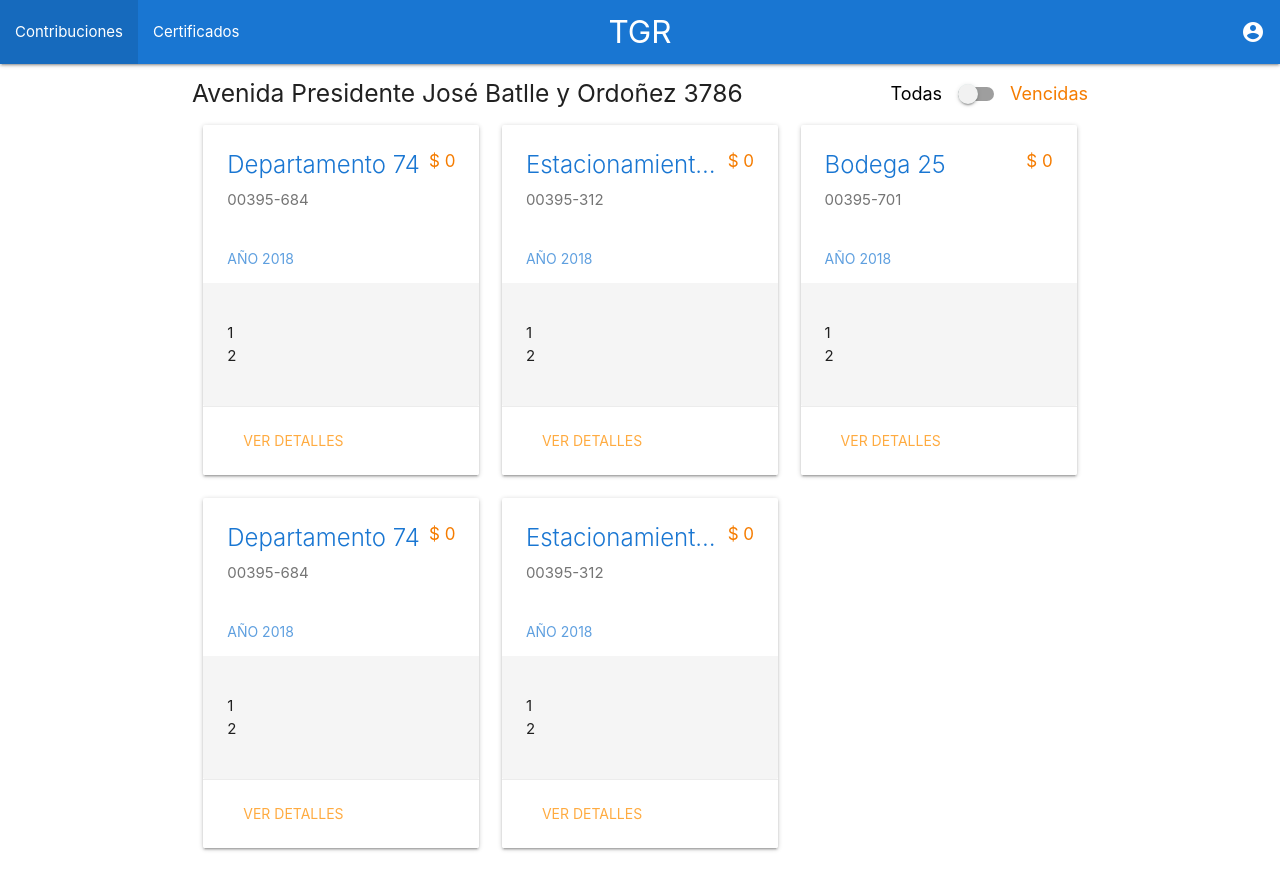
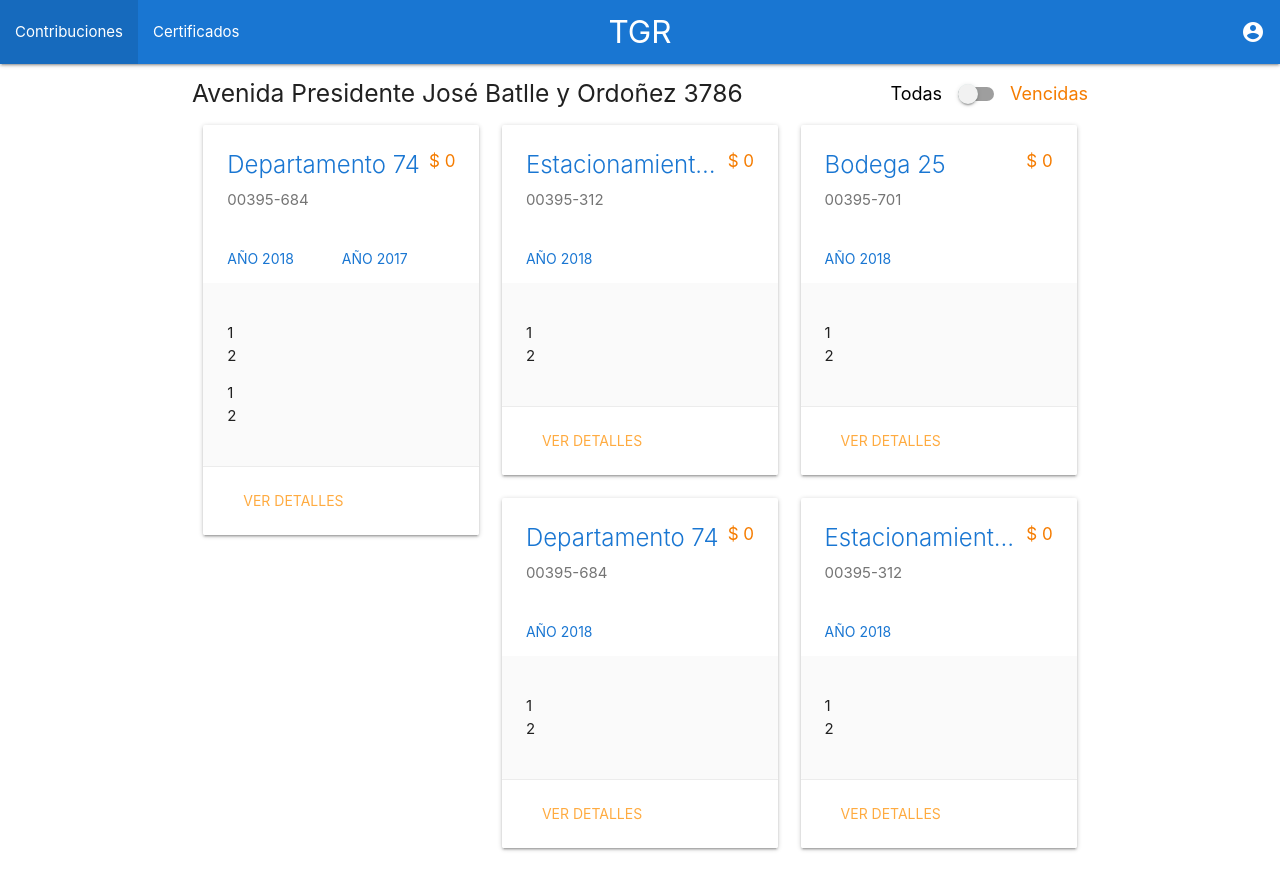
Before and after one commit to sfigueroam/contribuciones-front, an Angular app: page /contribuciones in a window 1280 px wide. Built offline with nearby package versions, Linux system fonts and the light colour scheme.

Commit message:
WIP: ajustando estilos

```diff
--- a/src/app/contribuciones-paso1/contribuciones-paso1.component.html
+++ b/src/app/contribuciones-paso1/contribuciones-paso1.component.html
@@ -20,13 +20,13 @@
         </div>
         <div class="card-tabs">
           <ul class="tabs">
-            <li class="tab active" *ngFor="let y of getYears(c)">
-              <a href="#{{y}}">Año {{y}}</a>
+            <li class="tab" *ngFor="let y of getYears(c)">
+              <a class="active" href="#year{{y}}">Año {{y}}</a>
             </li>
           </ul>
         </div>
-        <div class="card-content grey lighten-4">
-          <div *ngFor="let y of getYears(c)" id="{{y}}" >
+        <div class="card-content grey lighten-5">
+          <div *ngFor="let y of getYears(c)" id="year{{y}}" >
             <ul>
               <li *ngFor="let q of c.quotes.get(y)">{{q.number}}</li>
             </ul>
--- a/src/app/contribuciones-paso1/contribuciones-paso1.component.ts
+++ b/src/app/contribuciones-paso1/contribuciones-paso1.component.ts
@@ -25,6 +25,24 @@ export class ContribucionesPaso1Component implements OnInit {
             identification: '00395-684',
             quotes: new Map<number, Quote[]>()
               .set(2018, [
+                new Quote({
+                  number: 1,
+                  expiration: new Expiration({
+                    day: 20,
+                    month: 4
+                  }),
+                  amount: 15000
+                }),
+                new Quote({
+                  number: 2,
+                  expiration: new Expiration({
+                    day: 20,
+                    month: 11
+                  }),
+                  amount: 15000
+                })
+              ])
+              .set(2017, [
                 new Quote({
                   number: 1,
                   expiration: new Expiration({
```
